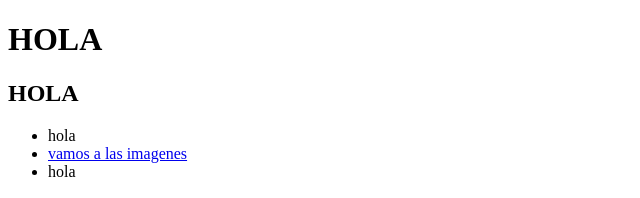
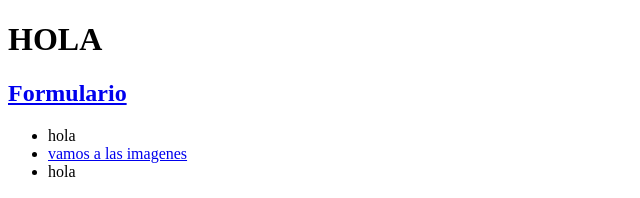
Before and after one commit to LuiSosa412/intro-a-la-web-Luisosa-, a plain HTML site: page 6-navegador-html-css/6.1-html/Elemenrts de estrusctura.html in a window 1280 px wide. Shown: the top 198 px of the page, without its empty margins (0-640 px from the left). Drawn offline with Linux system fonts and the light colour scheme.

Commit message:
Feat: se añeden links de html dentor de el royecto

```diff
--- a/6-navegador-html-css/6.1-html/Elemenrts de estrusctura.html
+++ b/6-navegador-html-css/6.1-html/Elemenrts de estrusctura.html
@@ -12,7 +12,7 @@
         <P></P>
     </div>
     <div>
-        <h2>HOLA</h2>
+        <h2><a href="./formulario.html">Formulario</a></h2>
         <ul>
             <li>hola</li>
             <li> <a href="#imagenes">vamos a las imagenes</a></li>
```
Also changed, not shown: 6-navegador-html-css/6.1-html/formulario.html (+3 -0 lines), 6-navegador-html-css/6.1-html/index.html (+1 -0 lines).
